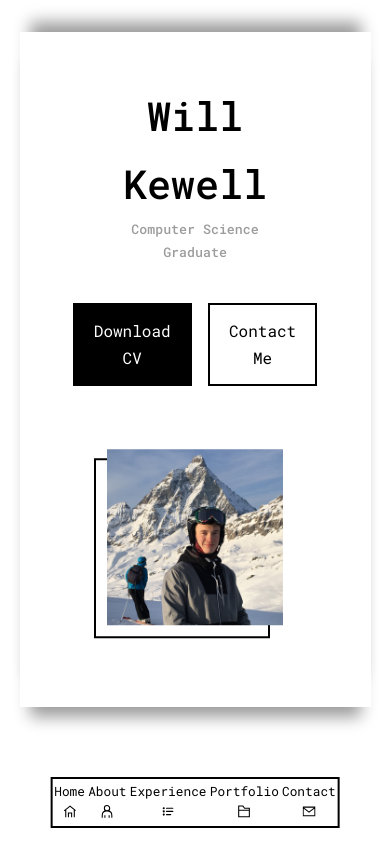
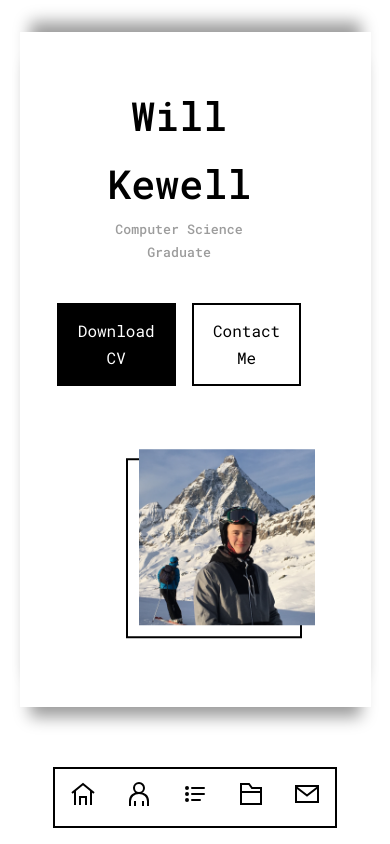
Before and after one commit to willkewell/willkewell.github.io, a React (Create React App) app: page / in a window 390 px wide. Shown: the top 844 px of the page. Built offline with nearby package versions, Linux system fonts and the light colour scheme.

Commit message:
navbar changes and tablet/mobile updates

```diff
--- a/src/components/about/About.jsx
+++ b/src/components/about/About.jsx
@@ -46,10 +46,10 @@ const About = () => {
 
                 <a href="#contact" className='btn btn-primary'>Learn More</a>
             </div>
+
+            <a href="#experience" className='scroll__down about__scroll__down'>Scroll Down →</a>
+
         </div>
-
-        <a href="#experience" className='scroll__down about__scroll__down'>Scroll Down →</a>
-
     </section>
   )
 }
--- a/src/components/about/about.css
+++ b/src/components/about/about.css
@@ -8,6 +8,7 @@
     height: 70vh;
     padding-top: 5vh;
     padding-bottom: 5vh;
+    position: relative;
 }
 
 #about > h2 {
@@ -50,7 +51,7 @@
 .about__scroll__down {
     position: absolute;
     transform: rotate(90deg);
-    right: 12rem;
+    right: -3rem;
     bottom: 4rem;
 }
 
--- a/src/components/contact/contact.css
+++ b/src/components/contact/contact.css
@@ -1,6 +1,6 @@
 #contact {
     position: relative;
-    padding-top: 5vh;
+    /* padding-top: 5vh; */
     padding-bottom: 5vh;
 }
 
@@ -9,7 +9,7 @@
 }
 
 .contact__container {
-    height: 70vh;
+    /* height: 70vh; */
     display: flex;
     padding: 2.5rem 2.5rem;
     gap: 1.5rem;
--- a/src/components/experience/Experience.jsx
+++ b/src/components/experience/Experience.jsx
@@ -95,9 +95,10 @@ const Experience = () => {
               </article>
             </div>
         </div>
+
+        <a href="#portfolio" className='scroll__down experience__scroll__down'>Scroll Down →</a>
+
       </div>
-
-      <a href="#portfolio" className='scroll__down experience__scroll__down'>Scroll Down →</a>
     </section>
   )
 }
--- a/src/components/experience/experience.css
+++ b/src/components/experience/experience.css
@@ -9,11 +9,12 @@
 }
 
 .experience__container {
-    height: 70vh;
+    /* height: 70vh; */
     padding: 5rem 2.5rem;
     display: grid;
     grid-template-columns: 1fr 1fr;
     gap: 2rem;
+    position: relative;
 }
 
 .experience__container > div {
@@ -59,14 +60,14 @@
 .experience__scroll__down {
     position: absolute;
     transform: rotate(90deg);
-    right: 12rem;
+    right: -3rem;
     bottom: 4rem;
 }
 
 /* MEDIA QUERIES (TABLET DEVICES) */
 @media screen and (max-width: 1024px) {
     .experience__container {
-        height: 80vh;
+        /* height: 80vh; */
         grid-template-columns: 1fr;
         padding: 1.5rem 1.5rem;
         font-size: 0.6rem;
--- a/src/components/header/Header.jsx
+++ b/src/components/header/Header.jsx
@@ -22,9 +22,9 @@ const Header = () => {
 
             <div className="header__container-deco" />
 
+            <a href="#about" className='scroll__down header__scroll__down'>Scroll Down →</a>
+
         </div>
-
-        <a href="#about" className='scroll__down header__scroll__down'>Scroll Down →</a>
     </header>
   )
 }
--- a/src/components/header/header.css
+++ b/src/components/header/header.css
@@ -12,7 +12,7 @@ header {
     height: 75vh;
     display: flex;
     position: relative;
-    /* gap: 2rem;s */
+    /* gap: 4rem; */
 }
 
 .header__content {
@@ -22,7 +22,7 @@ header {
     justify-items: end;
     text-align: right;
     position: relative;
-    margin-right: 4rem;
+    padding-right: 2rem;
 }
 
 /* CTA STYLING */
@@ -38,6 +38,7 @@ header {
 .header__me {
     height: 100%;
     width: 50%;
+    margin-left: 4rem;
     z-index: 2;
 }
 
@@ -79,7 +80,7 @@ header {
 .header__scroll__down {
     position: absolute;
     transform: rotate(90deg);
-    right: 12rem;
+    right: -3rem;
     bottom: 4rem;
 }
 
--- a/src/components/nav/Nav.jsx
+++ b/src/components/nav/Nav.jsx
@@ -11,11 +11,11 @@ const Nav = () => {
   const [activeNav, setActiveNav] = useState('#')
   return (
     <nav>
-      <a href="#" onClick={() => setActiveNav('#')} className={activeNav === '#' ? 'active' : ''}>Home <GrHome /></a>
-      <a href="#about" onClick={() => setActiveNav('#about')} className={activeNav === '#about' ? 'active' : ''}>About <GrUser /></a>
-      <a href="#experience" onClick={() => setActiveNav('#experience')} className={activeNav === '#experience' ? 'active' : ''}>Experience <GrList /></a>
-      <a href="#portfolio" onClick={() => setActiveNav('#portfolio')} className={activeNav === '#portfolio' ? 'active' : ''} >Portfolio <GrFolder /></a>
-      <a href="#contact" onClick={() => setActiveNav('#contact')} className={activeNav === '#contact' ? 'active' : ''}>Contact <GrMailOption /></a>
+      <a href="#" onClick={() => setActiveNav('#')} className={activeNav === '#' ? 'active' : ''}><span className='nav-text'>Home </span><GrHome /></a>
+      <a href="#about" onClick={() => setActiveNav('#about')} className={activeNav === '#about' ? 'active' : ''}><span className='nav-text'>About </span> <GrUser /></a>
+      <a href="#experience" onClick={() => setActiveNav('#experience')} className={activeNav === '#experience' ? 'active' : ''}><span className='nav-text'>Experience </span> <GrList /></a>
+      <a href="#portfolio" onClick={() => setActiveNav('#portfolio')} className={activeNav === '#portfolio' ? 'active' : ''} ><span className='nav-text'>Portfolio </span> <GrFolder /></a>
+      <a href="#contact" onClick={() => setActiveNav('#contact')} className={activeNav === '#contact' ? 'active' : ''}><span className='nav-text'>Contact </span> <GrMailOption /></a>
     </nav>
   )
 }
--- a/src/components/nav/nav.css
+++ b/src/components/nav/nav.css
@@ -9,7 +9,7 @@ nav {
     position: fixed;
     left: 50%;
     transform: translate(-50%);
-    bottom: 2.5%;
+    bottom: 1rem;
     /* gap: 0.8rem;   */
     /* backdrop-filter: blur(15px);  */
 }
@@ -30,10 +30,21 @@ nav a:hover{
 @media screen and (max-width: 1024px) {
 
     nav {
-        bottom: 1.5rem;
+        /* left: -1rem;
+        transform: translate(50%);
+        bottom: auto;
+        top: 2rem; */
+        /* transform: translatey(100%); */
+        /* margin-left: 0.5rem; */
     }
     nav a {
-        font-size: 1rem;
+        font-size: 1.5rem;
+        padding: 0.5rem 2rem;
+    }
+
+    .nav-text {
+        visibility: hidden;
+        display: none;
     }
 }
 
@@ -41,11 +52,13 @@ nav a:hover{
 @media screen and (max-width: 600px) {
 
     nav {
-        bottom: 1rem;
+        /* left: auto;
+        top: auto;
+        bottom: 1rem; */
     }
 
     nav a {
-        font-size: .8rem;
-        padding: 0.1rem;
+        font-size: 1.5rem;
+        padding: 0.5rem 1rem;
     }
 }
--- a/src/components/portfolio/Portfolio.jsx
+++ b/src/components/portfolio/Portfolio.jsx
@@ -76,9 +76,8 @@ const Portfolio = () => {
                     })
                 }
             </div>
+          <a href="#contact" className='scroll__down portfolio__scroll__down'>Scroll Down →</a>
         </div>
-
-        <a href="#contact" className='scroll__down portfolio__scroll__down'>Scroll<br />Down →</a>
     </section>
   )
 }
--- a/src/components/portfolio/portfolio.css
+++ b/src/components/portfolio/portfolio.css
@@ -12,6 +12,7 @@
 .portfolio__container {
     display: grid;
     /* height: 80vh; */
+    position: relative;
 }
 
 /* .portfolio__container :hover {
@@ -68,15 +69,15 @@
 .portfolio__scroll__down {
     position: absolute;
     transform: rotate(90deg);
-    right: 15rem;
-    bottom: 1rem;
+    right: -3rem;
+    bottom: 4rem;
 }
 
 /* MEDIA QUERIES (TABLET DEVICES) */
 @media screen and (max-width: 1024px) {
 
     .portfolio__items {
-        grid-template-columns: 1fr;
+        grid-template-columns: repeat(2,1fr);
         grid-template-rows: 1fr;
     }
     .portfolio__item h3 {
@@ -90,5 +91,7 @@
 
 /* MEDIA QUERIES (MOBILE DEVICES) */
 @media screen and (max-width: 600px) {
-
+    .portfolio__items {
+        grid-template-columns: 1fr;
+    }
 }
```
